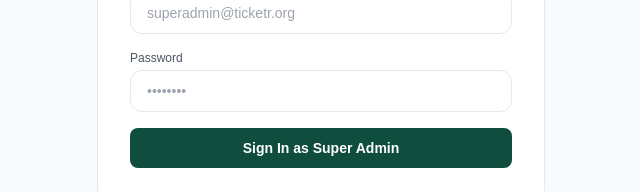
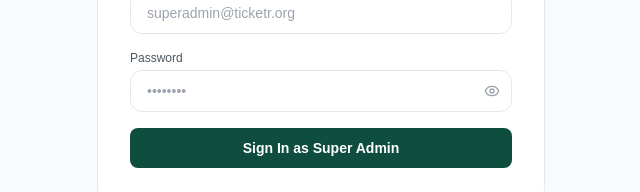
Before and after one commit to marquis-code/ticketr-superadmin, a Nuxt app: page /login in a window 1280 px wide. Shown: the part 402-594 px from the top of the page, without its empty margins (319-959 px from the left). Built offline with nearby package versions, Linux system fonts and the light colour scheme; a web font is replaced by a local one.

Commit message:
feat: add password visibility toggle

```diff
--- a/pages/login.vue
+++ b/pages/login.vue
@@ -23,13 +23,23 @@
 
         <div>
           <label class="block text-xs font-medium text-gray-600 mb-1">Password</label>
-          <input
-            v-model="password"
-            type="password"
-            placeholder="••••••••"
-            required
-            class="w-full  border border-gray-200 rounded-xl px-4 py-2.5 text-sm text-gray-900 focus:outline-none focus:border-emerald-500 transition"
-          />
+          <div class="relative">
+            <input
+              v-model="password"
+              :type="showPassword ? 'text' : 'password'"
+              placeholder="••••••••"
+              required
+              class="w-full  border border-gray-200 rounded-xl px-4 py-2.5 text-sm text-gray-900 focus:outline-none focus:border-emerald-500 transition pr-10"
+            />
+            <button
+              type="button"
+              @click="showPassword = !showPassword"
+              class="absolute inset-y-0 right-0 flex items-center pr-3 text-gray-400 hover:text-gray-600 focus:outline-none"
+            >
+              <Eye v-if="!showPassword" class="w-4 h-4" />
+              <EyeOff v-else class="w-4 h-4" />
+            </button>
+          </div>
         </div>
 
         <div v-if="errorMsg" class="p-3 rounded-xl bg-rose-500/10 border border-rose-500/30 text-rose-400 text-xs">
@@ -47,12 +57,14 @@
 
 <script setup>
 import { ref } from 'vue';
+import { Eye, EyeOff } from 'lucide-vue-next';
 
 const config = useRuntimeConfig();
 const email = ref('');
 const password = ref('');
 const submitting = ref(false);
 const errorMsg = ref('');
+const showPassword = ref(false);
 
 async function handleLogin() {
   submitting.value = true;
```
